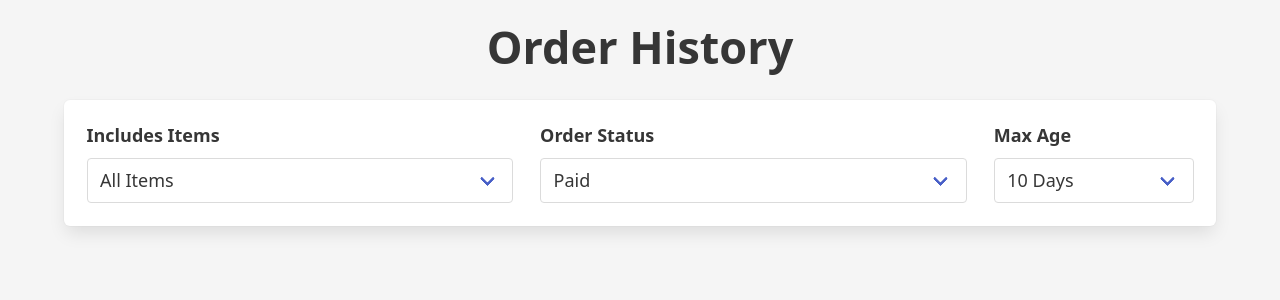
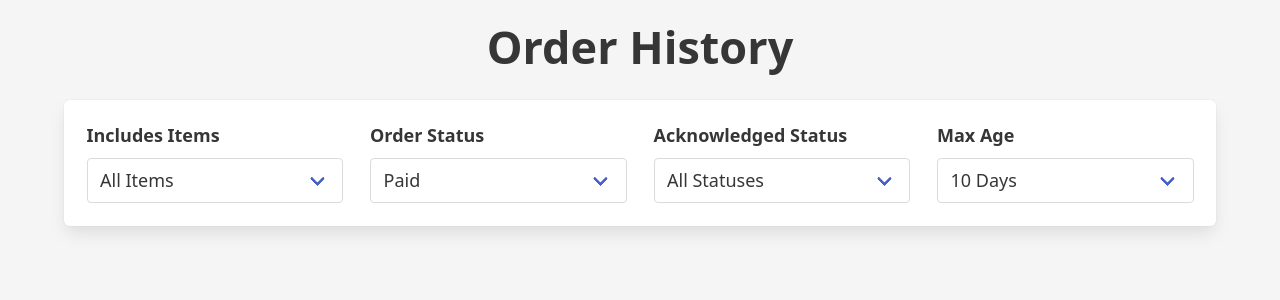
Before and after one commit to cityssm/mini-shop-admin, a Node project: template views/orders.ejs in a window 1280 px wide. Shown: the part 59-359 px from the top of the page. Run offline with Node 20 templates, Linux system fonts and the light colour scheme; the template is opened without the code that fills it, so the values that code supplies are empty; some libraries are stand-ins or nearby versions.

Commit message:
filter by acknowledged status

```diff
--- a/package.json
+++ b/package.json
@@ -24,7 +24,7 @@
   "dependencies": {
     "@cityssm/bulma-webapp-js": "^1.1.3",
     "@cityssm/expressjs-server-js": "^2.3.2",
-    "@cityssm/mini-shop-db": "^3.1.0",
+    "@cityssm/mini-shop-db": "^3.1.1",
     "@fortawesome/fontawesome-free": "^5.15.4",
     "activedirectory2": "^2.1.0",
     "compression": "^1.7.4",
--- a/public-typescript/orders.js
+++ b/public-typescript/orders.js
@@ -275,5 +275,6 @@ Object.defineProperty(exports, "__esModule", { value: true });
     getOrders();
     document.querySelector("#filter--productSKU").addEventListener("change", getOrders);
     document.querySelector("#filter--orderStatus").addEventListener("change", getOrders);
+    document.querySelector("#filter--acknowledgedStatus").addEventListener("change", getOrders);
     document.querySelector("#filter--orderTimeMaxAgeDays").addEventListener("change", getOrders);
 })();
--- a/public-typescript/orders.ts
+++ b/public-typescript/orders.ts
@@ -445,5 +445,6 @@ interface OrderItem_Acknowledge {
 
   document.querySelector("#filter--productSKU").addEventListener("change", getOrders);
   document.querySelector("#filter--orderStatus").addEventListener("change", getOrders);
+  document.querySelector("#filter--acknowledgedStatus").addEventListener("change", getOrders);
   document.querySelector("#filter--orderTimeMaxAgeDays").addEventListener("change", getOrders);
 })();
--- a/views/orders.ejs
+++ b/views/orders.ejs
@@ -7,8 +7,8 @@
   </title>
 
   <meta charset="utf-8">
-  <meta name="viewport" content="width=device-width, initial-scale=1, shrink-to-fit=no">
-  <meta name="csrf-token" content="<%= csrfToken %>">
+  <meta name="viewport" content="width=device-width, initial-scale=1, shrink-to-fit=no" />
+  <meta name="csrf-token" content="<%= csrfToken %>" />
   <link rel="stylesheet" href="/stylesheets/style.min.css" />
   <link rel="stylesheet" href="/lib/fa5/css/all.min.css" />
 </head>
@@ -73,7 +73,21 @@
               </div>
             </div>
           </div>
-          <div class="column is-one-fifth">
+          <div class="column">
+            <div class="field">
+              <label class="label" for="filter--acknowledgedStatus">Acknowledged Status</label>
+              <div class="control">
+                <div class="select is-fullwidth">
+                  <select id="filter--acknowledgedStatus" name="acknowledgedStatus">
+                    <option value="">All Statuses</option>
+                    <option value="unacknowledged">Unacknowledged</option>
+                    <option value="acknowledged">Acknowledged</option>
+                  </select>
+                </div>
+              </div>
+            </div>
+          </div>
+          <div class="column">
             <div class="field">
               <label class="label" for="filter--orderTimeMaxAgeDays">Max Age</label>
               <div class="control">
```
Also changed, not shown: handlers/doGetOrders.js (+8 -0 lines), handlers/doGetOrders.ts (+17 -1 lines), public/javascripts/orders.min.js, 1 other file.
